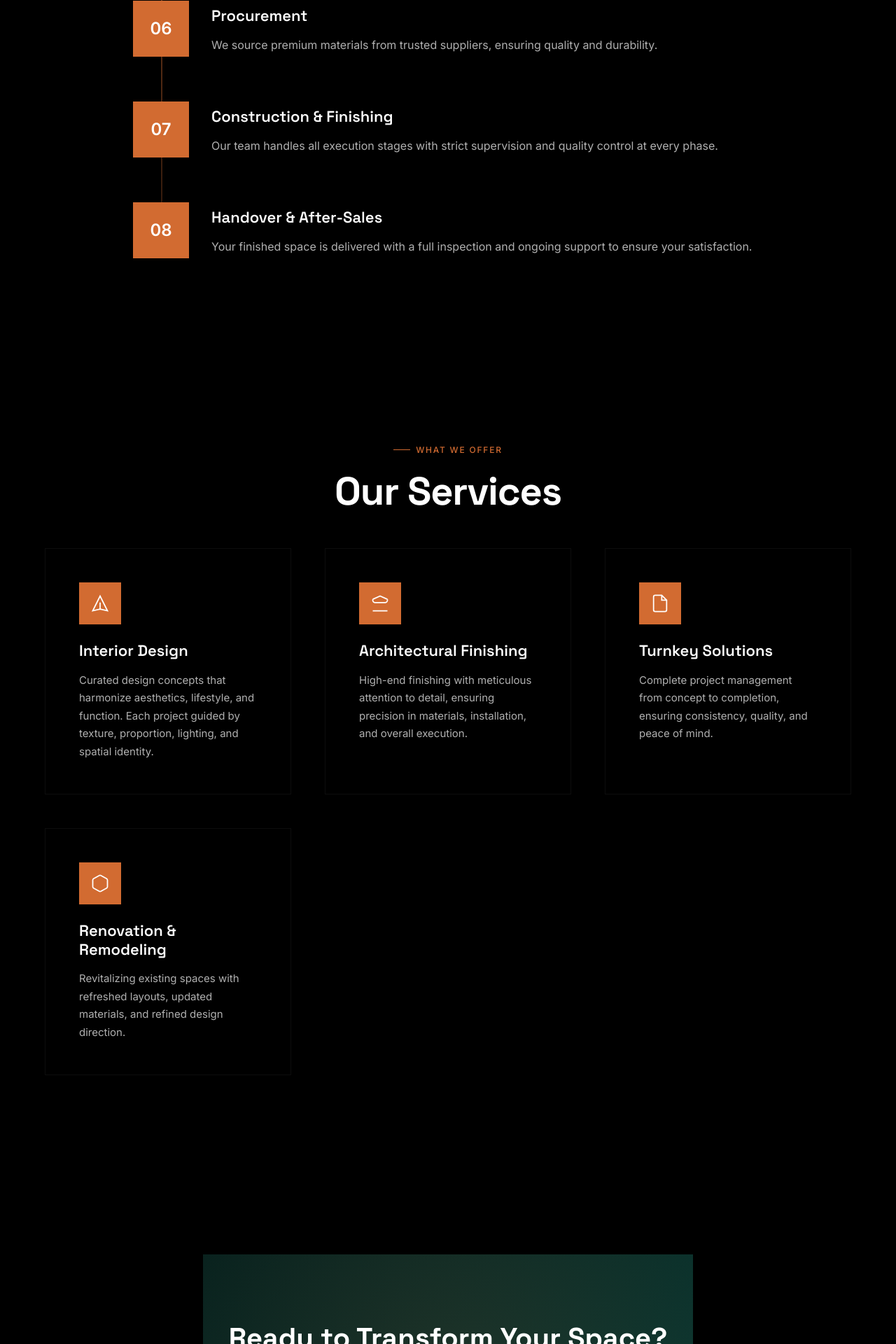
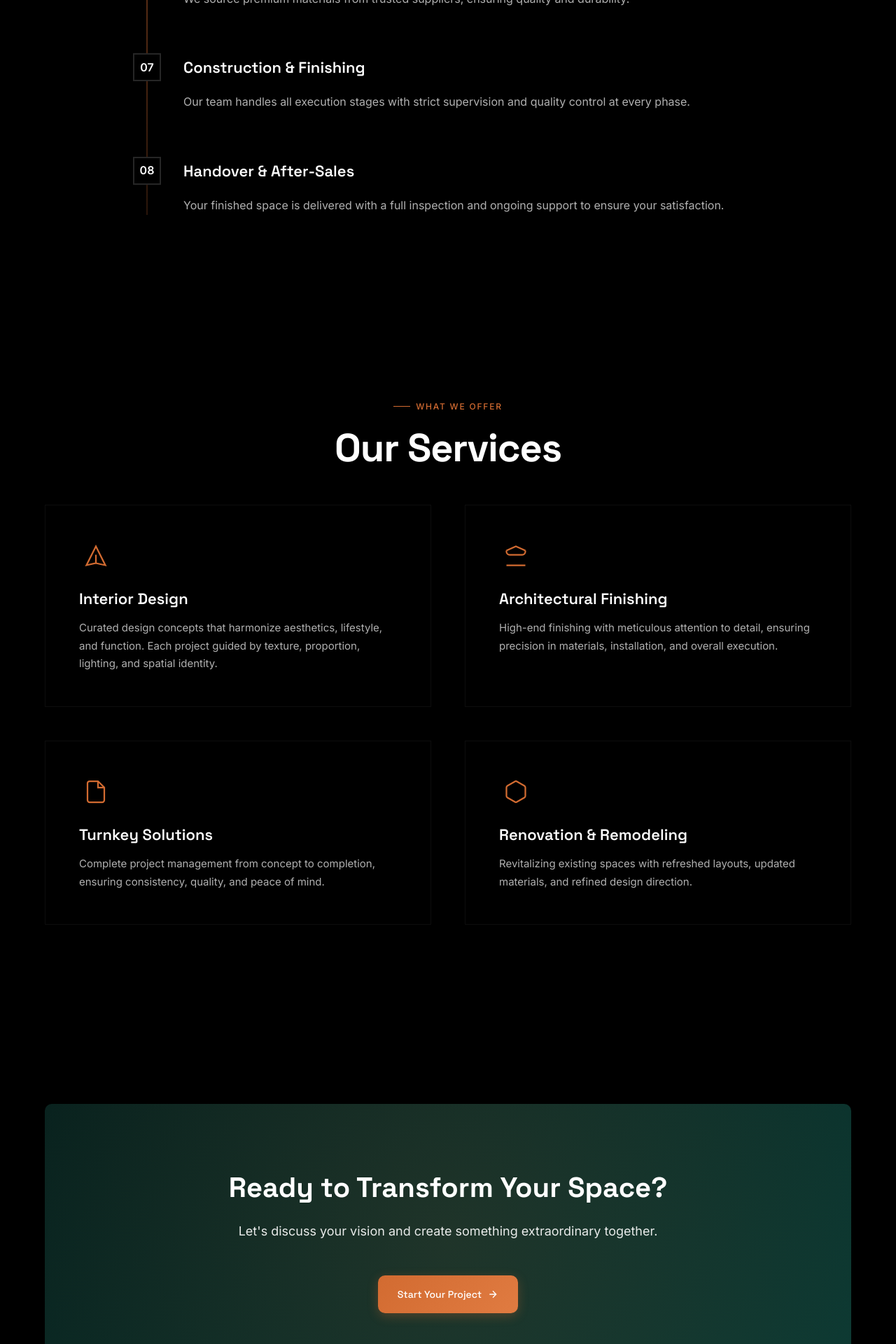
Before and after one commit to boly3020/kaaf, a web app: file about.html in a window 1280 px wide. Shown: the part 3160-5080 px from the top of the page at 70% size. Run offline with its HTML, style and script files only (its server is not run), Linux system fonts and the light colour scheme; some libraries are stand-ins or nearby versions.

Commit message:
enhance: about page style overhaul
- Vision & Mission: remove icon background, orange icon color, bigger icons (40px)
- Core Values: title color changed to accent orange
- Design Process: number aligned with title (line-height match), black bg instead
  of orange, smaller 40px size so timeline line shows through after number
- About Services: 2x2 grid layout, transparent card bg, orange icons with no bg
- CTA section: full width instead of max-width 700px, added 10px border-radius
- All buttons: global border-radius set to 10px

https://claude.ai/code/session_01VFC5EGHG2Rj42GKmA1akoA

```diff
--- a/css/styles.css
+++ b/css/styles.css
@@ -252,7 +252,7 @@ h1, h2, h3, h4, h5, h6 {
     font-family: var(--font-display);
     font-size: 0.875rem;
     font-weight: 500;
-    border-radius: var(--radius-md);
+    border-radius: 10px;
     transition: all var(--transition-base);
     text-align: center;
     position: relative;
@@ -1937,6 +1937,7 @@ h1, h2, h3, h4, h5, h6 {
 
 .about-vision-card {
     padding: var(--space-xl);
+    padding-left: var(--space-lg);
     background: var(--color-cream-dark);
     border-left: 3px solid var(--color-accent);
     transition: transform var(--transition-base);
@@ -1947,19 +1948,19 @@ h1, h2, h3, h4, h5, h6 {
 }
 
 .about-vision-icon {
-    width: 60px;
-    height: 60px;
-    background: var(--color-accent);
+    width: 48px;
+    height: 48px;
+    background: transparent;
     display: flex;
     align-items: center;
     justify-content: center;
     margin-bottom: var(--space-md);
-    color: var(--color-white);
+    color: var(--color-accent);
 }
 
 .about-vision-icon svg {
-    width: 30px;
-    height: 30px;
+    width: 40px;
+    height: 40px;
 }
 
 .about-vision-card h3 {
@@ -1999,7 +2000,7 @@ h1, h2, h3, h4, h5, h6 {
     font-size: 1.125rem;
     font-weight: 600;
     margin-bottom: var(--space-sm);
-    color: var(--color-white);
+    color: var(--color-accent);
 }
 
 .value-item p {
@@ -2018,7 +2019,7 @@ h1, h2, h3, h4, h5, h6 {
 .process-timeline::before {
     content: '';
     position: absolute;
-    left: 30px;
+    left: 19px;
     top: 0;
     bottom: 0;
     width: 2px;
@@ -2027,6 +2028,7 @@ h1, h2, h3, h4, h5, h6 {
 
 .process-step {
     display: flex;
+    align-items: flex-start;
     gap: var(--space-lg);
     margin-bottom: var(--space-2xl);
     position: relative;
@@ -2038,13 +2040,14 @@ h1, h2, h3, h4, h5, h6 {
 
 .process-number {
     flex-shrink: 0;
-    width: 60px;
-    height: 60px;
-    background: var(--color-accent);
+    width: 40px;
+    height: 40px;
+    background: var(--color-black);
+    border: 2px solid rgba(255, 255, 255, 0.15);
     display: flex;
     align-items: center;
     justify-content: center;
-    font-size: 1.25rem;
+    font-size: 1rem;
     font-weight: 700;
     color: var(--color-white);
     position: relative;
@@ -2053,7 +2056,7 @@ h1, h2, h3, h4, h5, h6 {
 
 .process-content {
     flex: 1;
-    padding-top: var(--space-xs);
+    padding-top: 0;
 }
 
 .process-content h3 {
@@ -2061,6 +2064,7 @@ h1, h2, h3, h4, h5, h6 {
     font-weight: 600;
     margin-bottom: var(--space-sm);
     color: var(--color-white);
+    line-height: 40px;
 }
 
 .process-content p {
@@ -2072,14 +2076,14 @@ h1, h2, h3, h4, h5, h6 {
 /* About Services Grid */
 .about-services-grid {
     display: grid;
-    grid-template-columns: repeat(auto-fit, minmax(280px, 1fr));
+    grid-template-columns: repeat(2, 1fr);
     gap: var(--space-xl);
     margin-top: var(--space-xl);
 }
 
 .about-service-card {
     padding: var(--space-xl);
-    background: var(--color-cream);
+    background: transparent;
     border: 1px solid rgba(255, 255, 255, 0.05);
     transition: all var(--transition-base);
 }
@@ -2090,19 +2094,19 @@ h1, h2, h3, h4, h5, h6 {
 }
 
 .about-service-card .service-icon {
-    width: 60px;
-    height: 60px;
-    background: var(--color-accent);
+    width: 48px;
+    height: 48px;
+    background: transparent;
     display: flex;
     align-items: center;
     justify-content: center;
     margin-bottom: var(--space-md);
-    color: var(--color-white);
+    color: var(--color-accent);
 }
 
 .about-service-card .service-icon svg {
-    width: 28px;
-    height: 28px;
+    width: 36px;
+    height: 36px;
 }
 
 .about-service-card h3 {
@@ -2121,12 +2125,12 @@ h1, h2, h3, h4, h5, h6 {
 /* About CTA */
 .about-cta {
     text-align: center;
-    max-width: 700px;
-    margin: 0 auto;
+    width: 100%;
     padding: var(--space-3xl) var(--space-lg);
     background: linear-gradient(135deg, var(--color-primary) 0%, var(--color-primary-light) 100%);
     position: relative;
     overflow: hidden;
+    border-radius: 10px;
 }
 
 .about-cta::before {
@@ -2169,12 +2173,12 @@ h1, h2, h3, h4, h5, h6 {
     }
 
     .process-timeline::before {
-        left: 40px;
+        left: 19px;
     }
 
     .process-number {
-        width: 80px;
-        height: 80px;
-        font-size: 1.5rem;
-    }
-}
+        width: 40px;
+        height: 40px;
+        font-size: 1rem;
+    }
+}
```
Also changed, not shown: public/css/styles.css (+34 -30 lines).
